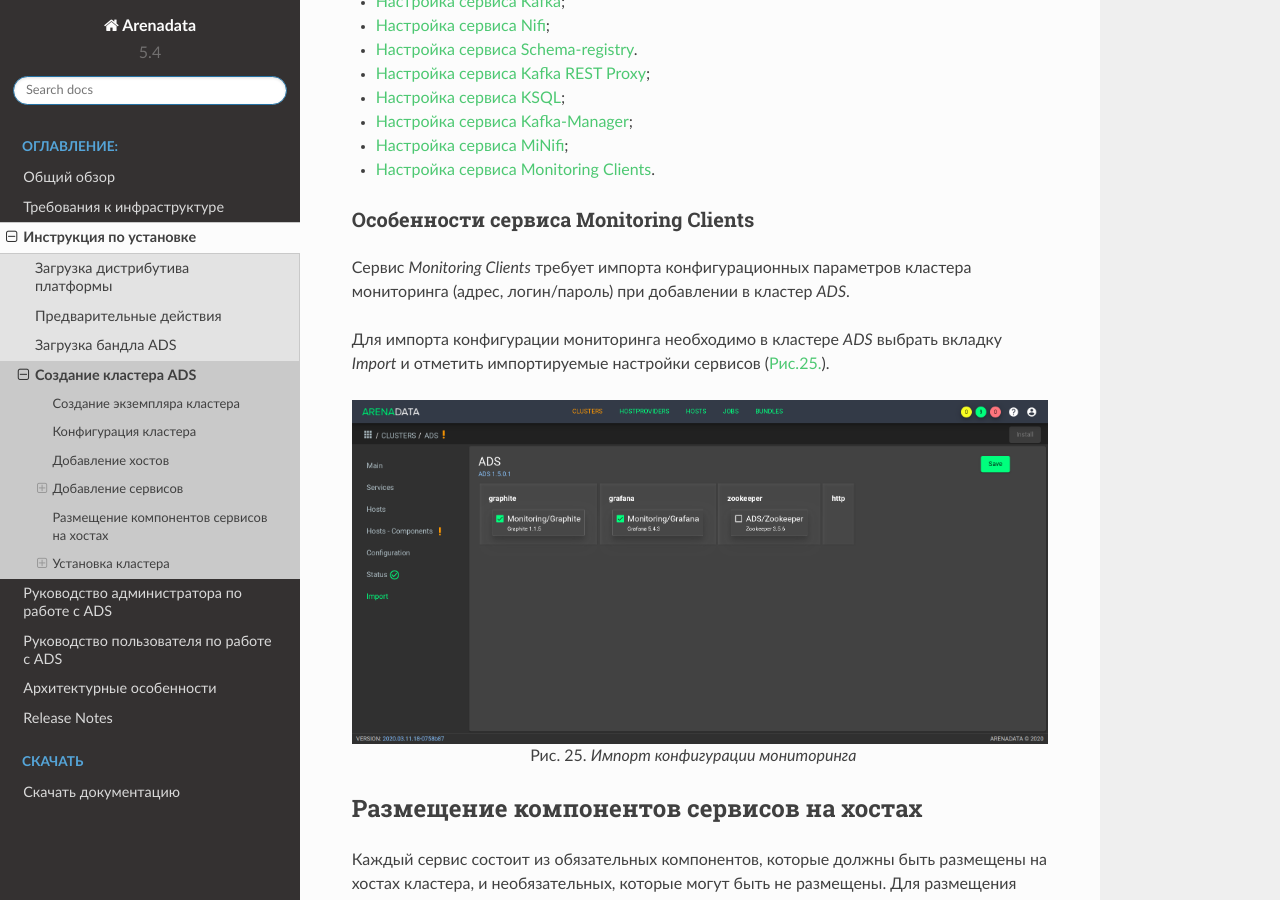
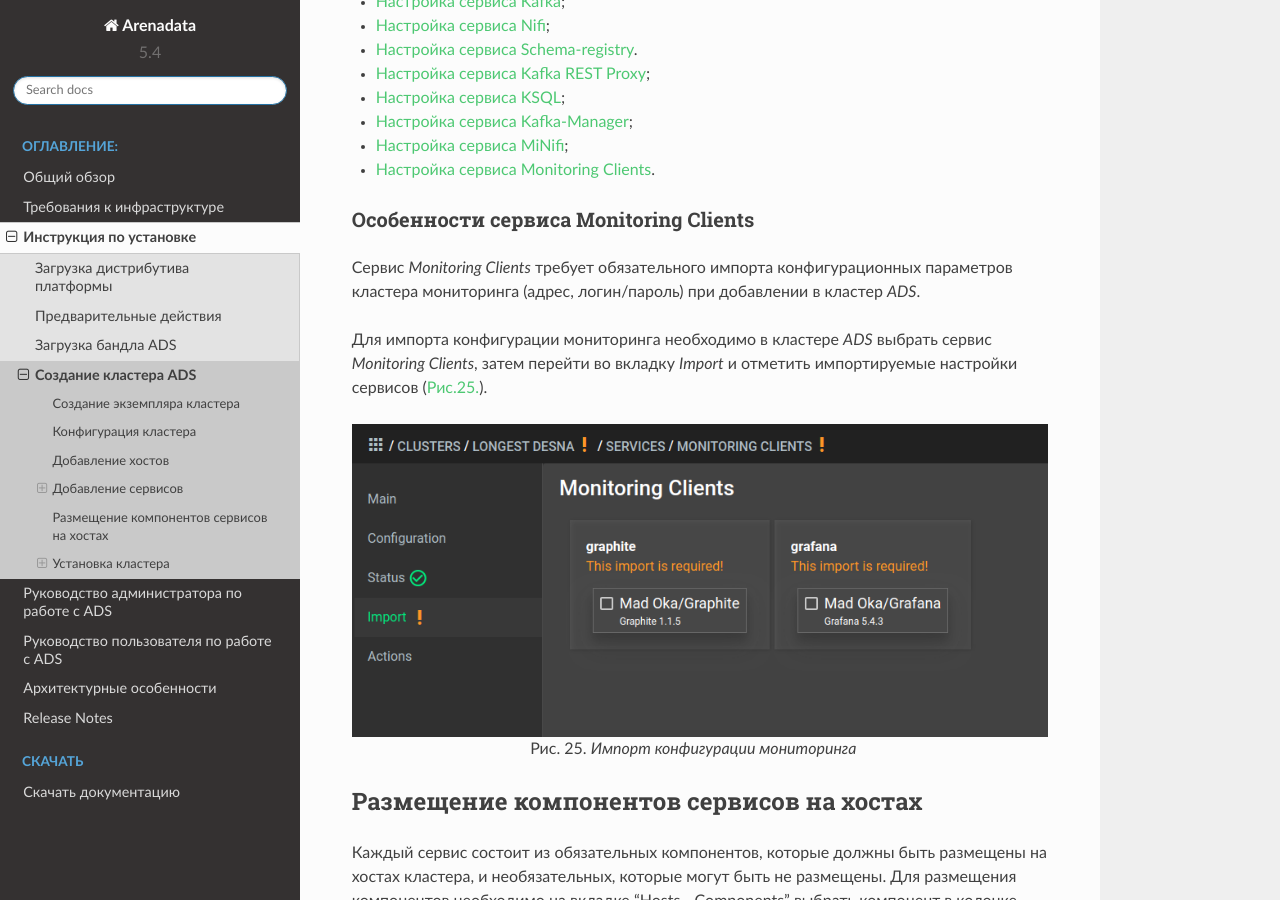
Before and after one commit to arenadata/docs_ads, a Sphinx documentation site: the page built from source/Install/create_cluster/index.rst, in a window 1280 px wide and 900 px high, scrolled down 7370 px. Built offline with Sphinx 7.4.7 and the Read the Docs theme 2.0.0, drawn with Linux system fonts in a browser that asks for light colours; pages that are not in the unit, such as notebooks, are missing from menus; some of the changed text lies outside the part shown.

Commit message:
ADS-517 Update info about monitoring

```diff
--- a/source/AdminGuide/Manage_tools_upgrade.rst
+++ b/source/AdminGuide/Manage_tools_upgrade.rst
@@ -48,6 +48,8 @@
    Изменение состояния кластера после обновления
 
 
+.. important:: При установленном сервисе *Monitoring Clients*, после обновления бандла необходимо произвести повторный `импорт конфигурационных параметров кластера мониторинга <../Install/create_cluster/index.html#id5>`_.
+
 .. important:: Если заданные по умолчанию настройки сервисов *Zookeeper*, *Kafka* и *Nifi* изменены, то их необходимо скопировать и сохранить прежде, чем приступить к обновлению конфигураций сервисов. В частности это касается файлов *nifi.properties*, *zoo.cfg* и *server.properties* сервиcов *Nifi*, *Zookeeper* и *Kafka* соответственно
 
 
--- a/source/Install/create_cluster/index.rst
+++ b/source/Install/create_cluster/index.rst
@@ -187,9 +187,9 @@
 Особенности сервиса Monitoring Clients
 ^^^^^^^^^^^^^^^^^^^^^^^^^^^^^^^^^^^^^^
 
-Сервис *Monitoring Clients* требует импорта конфигурационных параметров кластера мониторинга (адрес, логин/пароль) при добавлении в кластер *ADS*.
+Сервис *Monitoring Clients* требует обязательного импорта конфигурационных параметров кластера мониторинга (адрес, логин/пароль) при добавлении в кластер *ADS*.
 
-Для импорта конфигурации мониторинга необходимо в кластере *ADS* выбрать вкладку *Import* и отметить импортируемые настройки сервисов (:numref:`Рис.%s. <import_configs>`).
+Для импорта конфигурации мониторинга необходимо в кластере *ADS* выбрать сервис *Monitoring Clients*, затем перейти во вкладку *Import* и отметить импортируемые настройки сервисов (:numref:`Рис.%s. <import_configs>`).
 
 .. _import_configs:
 
@@ -228,7 +228,15 @@
 
    Компоненты сервиса *Nifi*
 
+В новой версии **ADS** появилась поддержка Service Dependency Tree. Данный функционал не позволяет пользователю забыть о зависимых сервисах.
+Так, для работы сервиса Schema-Registry необходим обязательный сервис Kafka (:numref:`Рис.%s. <dependency_tree>`).
 
+.. _dependency_tree:
+
+.. figure:: ../imgs/dependency_tree.png
+   :align: center
+
+   Управление плагином
 
 Установка кластера
 -------------------
```
Also changed, not shown: source/Install/imgs/dependency_tree.png (added), source/Install/imgs/import_configs.png.
